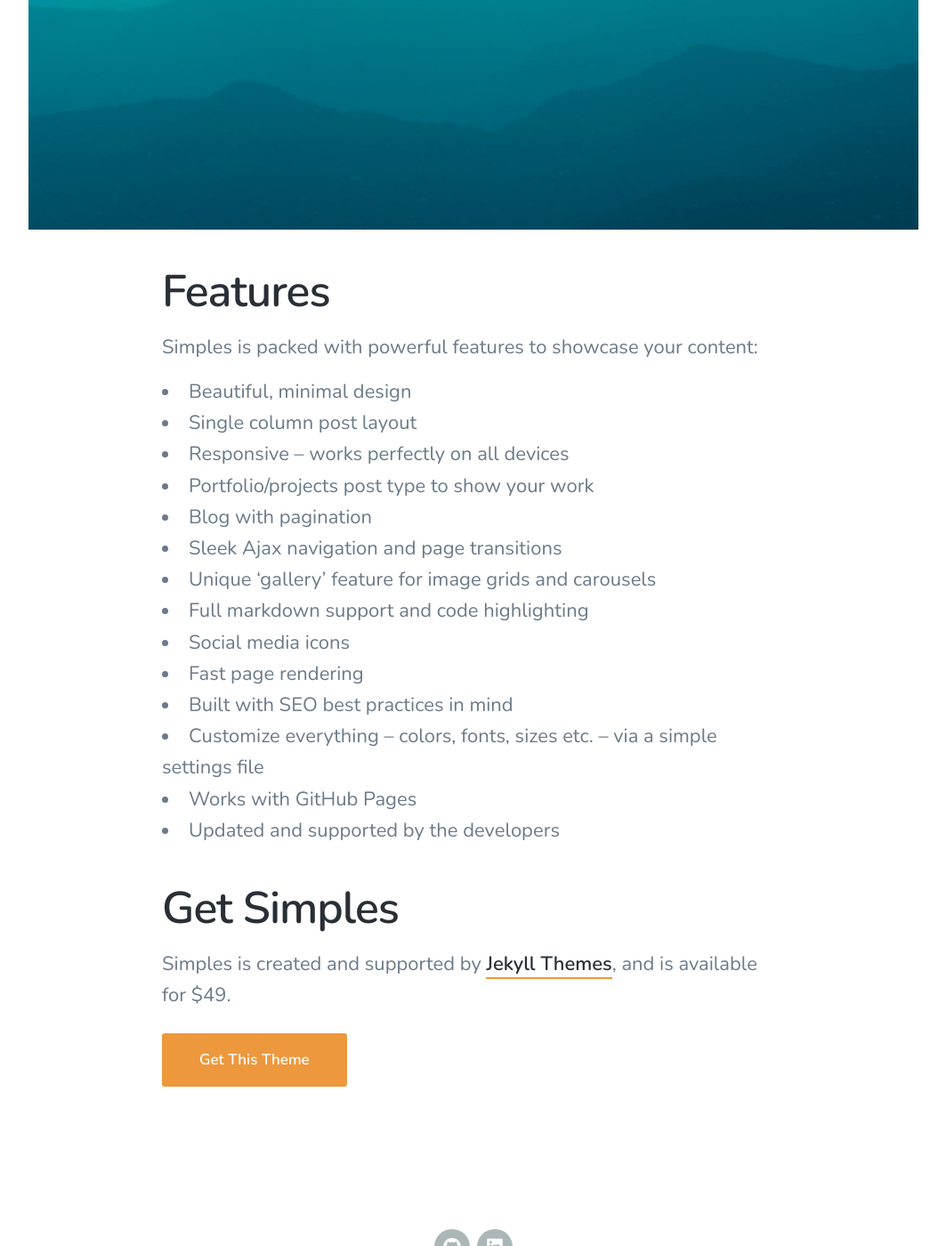
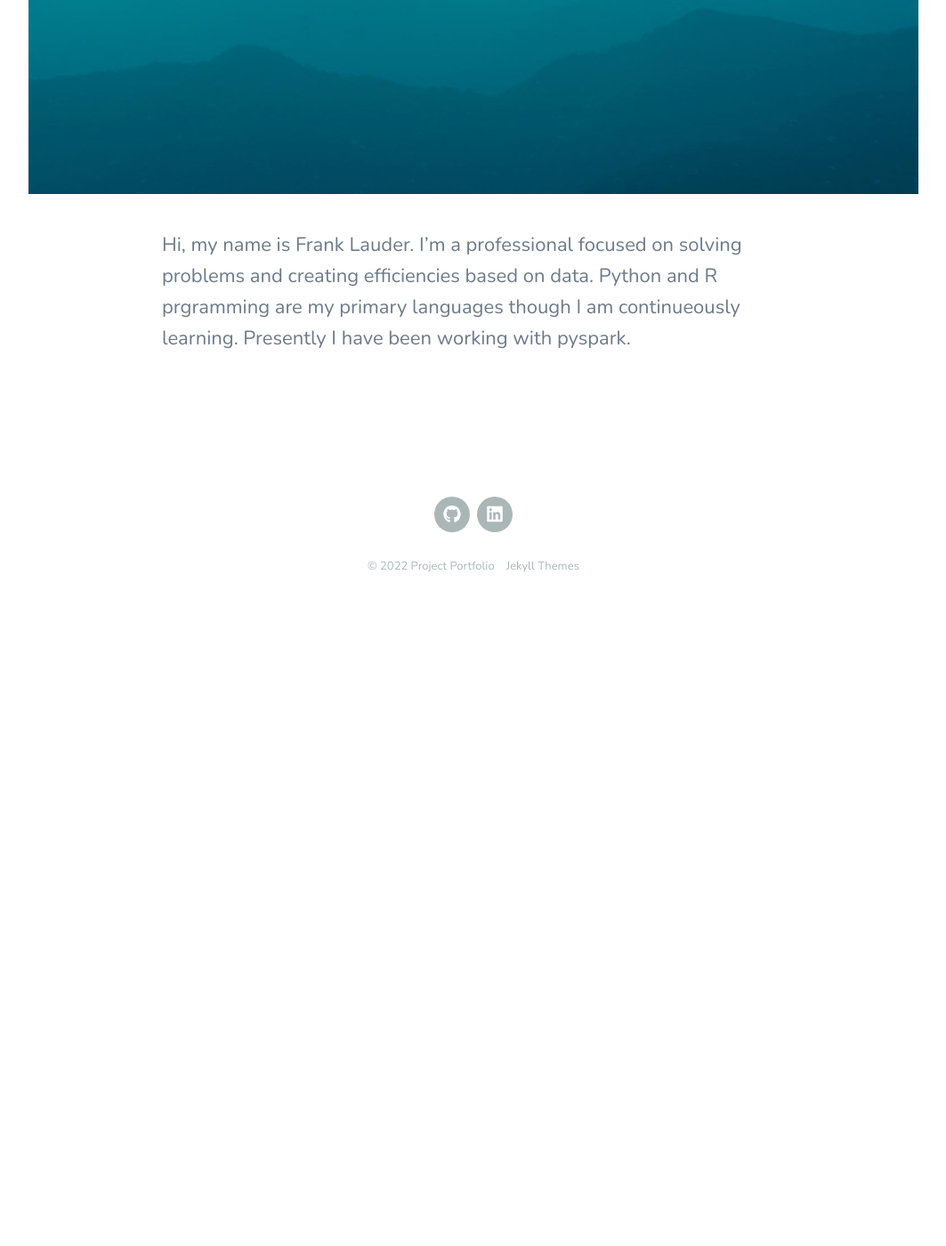
Before and after one commit to franklauder/franklauder.github.io, a Jekyll site: the page built from _pages/about.md, in a window 1280 px wide and 1400 px high, scrolled down 740 px. Shown: the whole window at 89% size, without its empty margins (108-1171 px from the left). Built offline with Jekyll 4.4.1, drawn with Linux system fonts in a browser that asks for light colours; nearby versions of some CDN libraries; after the commit the page ends 1463 px from its top, so only the background shows below that; some of the changed text lies outside the part shown.

Commit message:
Update about.md
Text edits

```diff
--- a/_pages/about.md
+++ b/_pages/about.md
@@ -1,33 +1,10 @@
 ---
-title: About Simples
-description: Simples is a super simple blogging theme for Jekyll.
-subtitle: Simples is a super simple blogging theme for Jekyll.
+title: 'My Porfolio'
+description: 'Professional and personal projects.'
+subtitle:
 featured_image: /images/social.jpg
 ---
 
 ![](/images/demo/demo-landscape.jpg)
 
-## Features
-
-Simples is packed with powerful features to showcase your content:
-
-* Beautiful, minimal design
-* Single column post layout
-* Responsive – works perfectly on all devices
-* Portfolio/projects post type to show your work
-* Blog with pagination
-* Sleek Ajax navigation and page transitions
-* Unique 'gallery' feature for image grids and carousels
-* Full markdown support and code highlighting
-* Social media icons
-* Fast page rendering
-* Built with SEO best practices in mind
-* Customize everything – colors, fonts, sizes etc. – via a simple settings file
-* Works with GitHub Pages
-* Updated and supported by the developers
-
-## Get Simples
-
-Simples is created and supported by [Jekyll Themes](https://jekyllthemes.io), and is available for $49.
-
-<a href="https://jekyllthemes.io/theme/simples-blog-jekyll-theme" class="button button--large">Get This Theme</a>
+Hi, my name is Frank Lauder.  I'm a professional focused on solving problems and creating efficiencies based on data.  Python and R prgramming are my primary languages though I am continueously learning.  Presently I have been working with pyspark.
```
